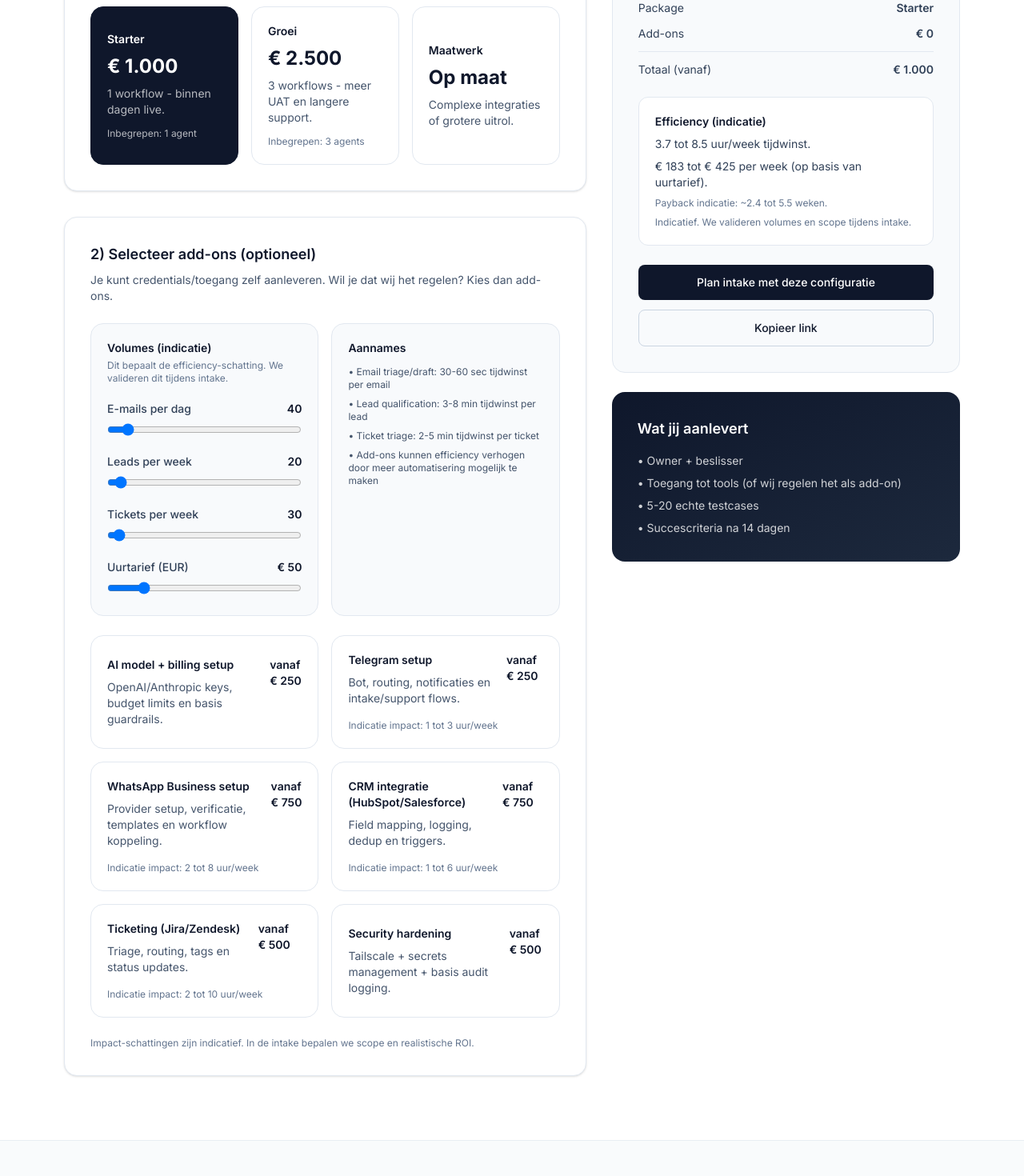
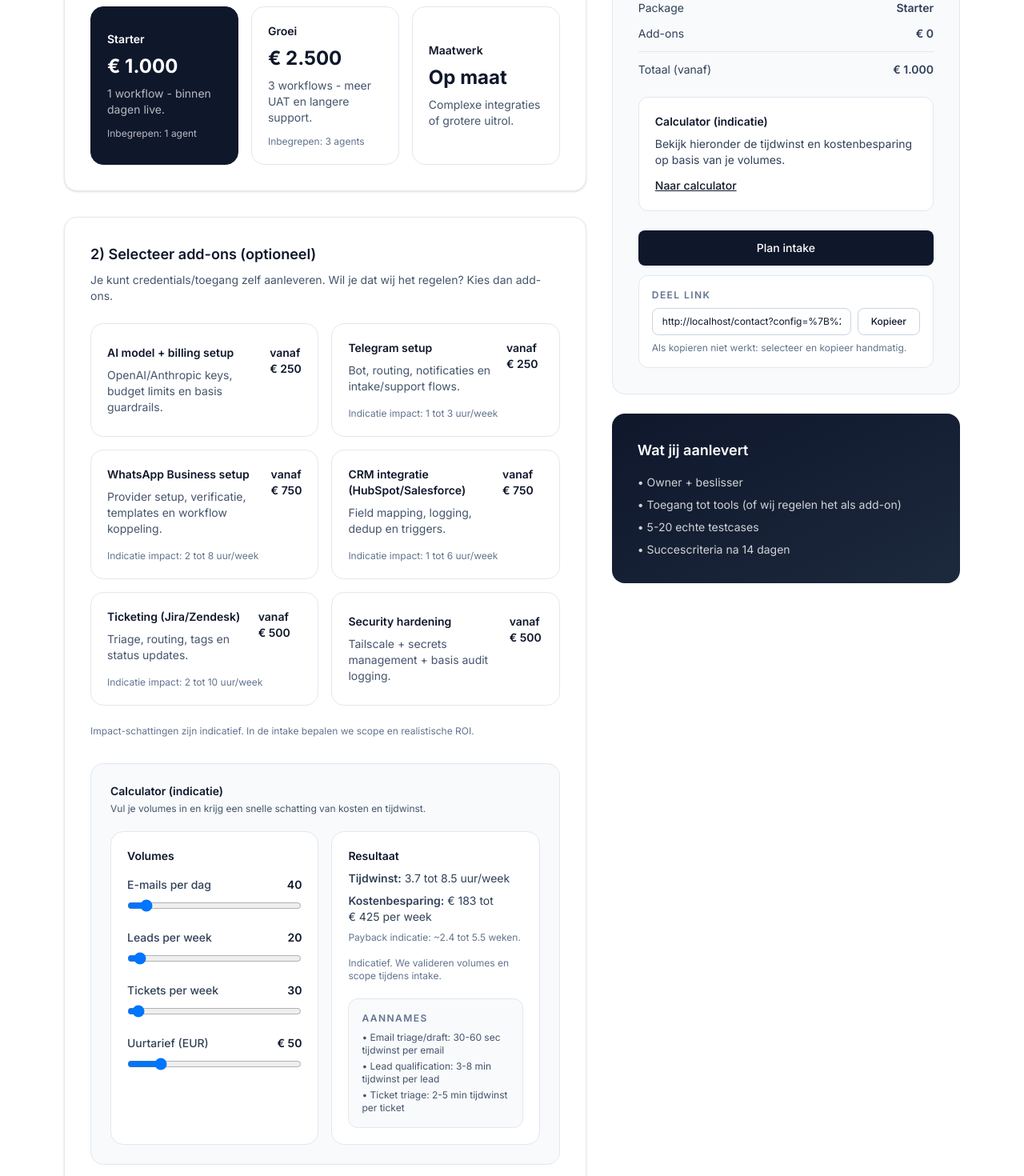
Before and after one commit to openclawbot69420-ux/youraiworker-site, a Next.js app: page /configure in a window 1280 px wide. Shown: the part 480-1950 px from the top of the page at 80% size. Built offline with nearby package versions, Linux system fonts and the light colour scheme.

Commit message:
fix: configure copy link fallback + move calculator below add-ons + improve contrast

```diff
--- a/src/app/configure/ui.tsx
+++ b/src/app/configure/ui.tsx
@@ -1,6 +1,6 @@
 "use client"
 
-import { useMemo, useState } from "react"
+import { useMemo, useRef, useState } from "react"
 
 type PackageKey = "starter" | "groei" | "maatwerk"
 
@@ -131,6 +131,8 @@ const clamp = (value: number, min: number, max: number) => {
 }
 
 export const ConfigureUI: React.FC = () => {
+  const shareLinkInputRef = useRef<HTMLInputElement | null>(null)
+
   const [selectedPackage, setSelectedPackage] = useState<PackageKey>("starter")
   const [selectedAddOns, setSelectedAddOns] = useState<AddOnKey[]>([])
   const [emailsPerDay, setEmailsPerDay] = useState<number>(40)
@@ -282,92 +284,6 @@ export const ConfigureUI: React.FC = () => {
           </p>
 
           <div className="mt-6 grid gap-4 md:grid-cols-2">
-            <div className="rounded-2xl border border-slate-200 bg-slate-50 p-5">
-              <p className="text-sm font-semibold text-slate-900">Volumes (indicatie)</p>
-              <p className="mt-1 text-xs text-slate-500">
-                Dit bepaalt de efficiency-schatting. We valideren dit tijdens intake.
-              </p>
-
-              <div className="mt-5 space-y-4">
-                <div>
-                  <div className="flex items-center justify-between text-sm">
-                    <label htmlFor="emails" className="font-medium text-slate-700">E-mails per dag</label>
-                    <span className="font-semibold text-slate-900">{emailsPerDay}</span>
-                  </div>
-                  <input
-                    id="emails"
-                    type="range"
-                    min={0}
-                    max={500}
-                    value={emailsPerDay}
-                    onChange={(e) => setEmailsPerDay(Number(e.target.value))}
-                    className="mt-2 w-full"
-                  />
-                </div>
-
-                <div>
-                  <div className="flex items-center justify-between text-sm">
-                    <label htmlFor="leads" className="font-medium text-slate-700">Leads per week</label>
-                    <span className="font-semibold text-slate-900">{leadsPerWeek}</span>
-                  </div>
-                  <input
-                    id="leads"
-                    type="range"
-                    min={0}
-                    max={500}
-                    value={leadsPerWeek}
-                    onChange={(e) => setLeadsPerWeek(Number(e.target.value))}
-                    className="mt-2 w-full"
-                  />
-                </div>
-
-                <div>
-                  <div className="flex items-center justify-between text-sm">
-                    <label htmlFor="tickets" className="font-medium text-slate-700">Tickets per week</label>
-                    <span className="font-semibold text-slate-900">{ticketsPerWeek}</span>
-                  </div>
-                  <input
-                    id="tickets"
-                    type="range"
-                    min={0}
-                    max={1000}
-                    value={ticketsPerWeek}
-                    onChange={(e) => setTicketsPerWeek(Number(e.target.value))}
-                    className="mt-2 w-full"
-                  />
-                </div>
-
-                <div>
-                  <div className="flex items-center justify-between text-sm">
-                    <label htmlFor="rate" className="font-medium text-slate-700">Uurtarief (EUR)</label>
-                    <span className="font-semibold text-slate-900">{currency(hourlyRateEuro)}</span>
-                  </div>
-                  <input
-                    id="rate"
-                    type="range"
-                    min={20}
-                    max={200}
-                    step={5}
-                    value={hourlyRateEuro}
-                    onChange={(e) => setHourlyRateEuro(Number(e.target.value))}
-                    className="mt-2 w-full"
-                  />
-                </div>
-              </div>
-            </div>
-
-            <div className="rounded-2xl border border-slate-200 bg-slate-50 p-5">
-              <p className="text-sm font-semibold text-slate-900">Aannames</p>
-              <ul className="mt-3 space-y-2 text-xs text-slate-600">
-                <li>• Email triage/draft: 30-60 sec tijdwinst per email</li>
-                <li>• Lead qualification: 3-8 min tijdwinst per lead</li>
-                <li>• Ticket triage: 2-5 min tijdwinst per ticket</li>
-                <li>• Add-ons kunnen efficiency verhogen door meer automatisering mogelijk te maken</li>
-              </ul>
-            </div>
-          </div>
-
-          <div className="mt-6 grid gap-4 md:grid-cols-2">
             {ADDONS.map((a) => {
               const checked = selectedAddOns.includes(a.key)
               return (
@@ -401,6 +317,76 @@ export const ConfigureUI: React.FC = () => {
           <p className="mt-6 text-xs text-slate-500">
             Impact-schattingen zijn indicatief. In de intake bepalen we scope en realistische ROI.
           </p>
+
+          <div id="calculator" className="mt-8 rounded-2xl border border-slate-200 bg-slate-50 p-6">
+            <p className="text-sm font-semibold text-slate-900">Calculator (indicatie)</p>
+            <p className="mt-1 text-xs text-slate-600">
+              Vul je volumes in en krijg een snelle schatting van kosten en tijdwinst.
+            </p>
+
+            <div className="mt-5 grid gap-4 md:grid-cols-2">
+              <div className="rounded-2xl border border-slate-200 bg-white p-5">
+                <p className="text-sm font-semibold text-slate-900">Volumes</p>
+                <div className="mt-4 space-y-4">
+                  <div>
+                    <div className="flex items-center justify-between text-sm">
+                      <label htmlFor="emails" className="font-medium text-slate-700">E-mails per dag</label>
+                      <span className="font-semibold text-slate-900">{emailsPerDay}</span>
+                    </div>
+                    <input id="emails" type="range" min={0} max={500} value={emailsPerDay} onChange={(e) => setEmailsPerDay(Number(e.target.value))} className="mt-2 w-full" />
+                  </div>
+                  <div>
+                    <div className="flex items-center justify-between text-sm">
+                      <label htmlFor="leads" className="font-medium text-slate-700">Leads per week</label>
+                      <span className="font-semibold text-slate-900">{leadsPerWeek}</span>
+                    </div>
+                    <input id="leads" type="range" min={0} max={500} value={leadsPerWeek} onChange={(e) => setLeadsPerWeek(Number(e.target.value))} className="mt-2 w-full" />
+                  </div>
+                  <div>
+                    <div className="flex items-center justify-between text-sm">
+                      <label htmlFor="tickets" className="font-medium text-slate-700">Tickets per week</label>
+                      <span className="font-semibold text-slate-900">{ticketsPerWeek}</span>
+                    </div>
+                    <input id="tickets" type="range" min={0} max={1000} value={ticketsPerWeek} onChange={(e) => setTicketsPerWeek(Number(e.target.value))} className="mt-2 w-full" />
+                  </div>
+                  <div>
+                    <div className="flex items-center justify-between text-sm">
+                      <label htmlFor="rate" className="font-medium text-slate-700">Uurtarief (EUR)</label>
+                      <span className="font-semibold text-slate-900">{currency(hourlyRateEuro)}</span>
+                    </div>
+                    <input id="rate" type="range" min={20} max={200} step={5} value={hourlyRateEuro} onChange={(e) => setHourlyRateEuro(Number(e.target.value))} className="mt-2 w-full" />
+                  </div>
+                </div>
+              </div>
+
+              <div className="rounded-2xl border border-slate-200 bg-white p-5">
+                <p className="text-sm font-semibold text-slate-900">Resultaat</p>
+                <p className="mt-2 text-sm text-slate-700">
+                  <span className="font-semibold">Tijdwinst:</span> {estimate.efficiencyMin.toFixed(1)} tot {estimate.efficiencyMax.toFixed(1)} uur/week
+                </p>
+                <p className="mt-2 text-sm text-slate-700">
+                  <span className="font-semibold">Kostenbesparing:</span> {currency(estimate.savingsEuroMinPerWeek)} tot {currency(estimate.savingsEuroMaxPerWeek)} per week
+                </p>
+                {estimate.paybackWeeksMin && estimate.paybackWeeksMax && (
+                  <p className="mt-2 text-xs text-slate-500">
+                    Payback indicatie: ~{estimate.paybackWeeksMin.toFixed(1)} tot {estimate.paybackWeeksMax.toFixed(1)} weken.
+                  </p>
+                )}
+                <p className="mt-4 text-xs text-slate-500">
+                  Indicatief. We valideren volumes en scope tijdens intake.
+                </p>
+
+                <div className="mt-5 rounded-xl border border-slate-200 bg-slate-50 p-4">
+                  <p className="text-xs font-semibold uppercase tracking-[0.12em] text-slate-500">Aannames</p>
+                  <ul className="mt-2 space-y-1 text-xs text-slate-600">
+                    <li>• Email triage/draft: 30-60 sec tijdwinst per email</li>
+                    <li>• Lead qualification: 3-8 min tijdwinst per lead</li>
+                    <li>• Ticket triage: 2-5 min tijdwinst per ticket</li>
+                  </ul>
+                </div>
+              </div>
+            </div>
+          </div>
         </div>
       </div>
 
@@ -428,21 +414,13 @@ export const ConfigureUI: React.FC = () => {
           </div>
 
           <div className="mt-6 rounded-xl border border-slate-200 bg-white p-5">
-            <p className="text-sm font-semibold text-slate-900">Efficiency (indicatie)</p>
+            <p className="text-sm font-semibold text-slate-900">Calculator (indicatie)</p>
             <p className="mt-2 text-sm text-slate-700">
-              {`${estimate.efficiencyMin.toFixed(1)} tot ${estimate.efficiencyMax.toFixed(1)} uur/week tijdwinst.`}
+              Bekijk hieronder de tijdwinst en kostenbesparing op basis van je volumes.
             </p>
-            <p className="mt-2 text-sm text-slate-700">
-              {`${currency(estimate.savingsEuroMinPerWeek)} tot ${currency(estimate.savingsEuroMaxPerWeek)} per week (op basis van uurtarief).`}
-            </p>
-            {estimate.paybackWeeksMin && estimate.paybackWeeksMax && (
-              <p className="mt-2 text-xs text-slate-500">
-                Payback indicatie: ~{estimate.paybackWeeksMin.toFixed(1)} tot {estimate.paybackWeeksMax.toFixed(1)} weken.
-              </p>
-            )}
-            <p className="mt-2 text-xs text-slate-500">
-              Indicatief. We valideren volumes en scope tijdens intake.
-            </p>
+            <a href="#calculator" className="mt-3 inline-block text-sm font-medium text-slate-900 underline">
+              Naar calculator
+            </a>
           </div>
 
           <div className="mt-6 grid gap-3">
@@ -451,22 +429,45 @@ export const ConfigureUI: React.FC = () => {
               onClick={persistConfig}
               className="block rounded-lg bg-slate-900 px-6 py-3 text-center text-sm font-medium text-white hover:bg-slate-800 transition-colors"
             >
-              Plan intake met deze configuratie
+              Plan intake
             </a>
+
+            <div className="rounded-xl border border-slate-200 bg-white p-4">
+              <p className="text-xs font-semibold uppercase tracking-[0.12em] text-slate-500">Deel link</p>
+              <div className="mt-2 flex gap-2">
+                <input
+                  ref={shareLinkInputRef}
+                  readOnly
+                  value={`${typeof window !== "undefined" ? window.location.origin : ""}${shareLink}`}
+                  className="w-full rounded-lg border border-slate-300 px-3 py-2 text-xs text-slate-900"
+                />
                 <button
                   type="button"
                   onClick={async () => {
                     persistConfig()
+                    const value = shareLinkInputRef.current?.value ?? ""
+                    if (value) {
+                      shareLinkInputRef.current?.select()
+                    }
                     try {
-                  await navigator.clipboard.writeText(`${window.location.origin}${shareLink}`)
+                      await navigator.clipboard.writeText(value)
+                      return
+                    } catch {
+                      // fallback
+                    }
+                    try {
+                      document.execCommand("copy")
                     } catch {
                       // ignore
                     }
                   }}
-              className="rounded-lg border border-slate-300 px-6 py-3 text-center text-sm font-medium text-slate-900 hover:bg-slate-50 transition-colors"
+                  className="shrink-0 rounded-lg border border-slate-300 px-4 py-2 text-xs font-medium text-slate-900 hover:bg-slate-50 transition-colors"
                 >
-              Kopieer link
+                  Kopieer
                 </button>
+              </div>
+              <p className="mt-2 text-xs text-slate-500">Als kopieren niet werkt: selecteer en kopieer handmatig.</p>
+            </div>
           </div>
         </div>
 
--- a/src/app/contact/page.tsx
+++ b/src/app/contact/page.tsx
@@ -27,9 +27,9 @@ const ContactPage: React.FC = () => {
           <div className="rounded-2xl border border-slate-200 bg-slate-50 p-8">
             <h2 className="text-lg font-semibold">Wat gebeurt er daarna?</h2>
             <ol className="mt-4 space-y-3 text-sm text-slate-700">
-              <li className="flex gap-3"><span className="mt-0.5 inline-flex h-6 w-6 items-center justify-center rounded-full bg-slate-900 text-xs font-semibold text-white">1</span><span>We nemen je aanvraag door en stellen 2 tot 5 verduidelijkende vragen.</span></li>
-              <li className="flex gap-3"><span className="mt-0.5 inline-flex h-6 w-6 items-center justify-center rounded-full bg-slate-900 text-xs font-semibold text-white">2</span><span>Je krijgt een voorstel met scope, planning, integraties en vaste uitgangspunten.</span></li>
-              <li className="flex gap-3"><span className="mt-0.5 inline-flex h-6 w-6 items-center justify-center rounded-full bg-slate-900 text-xs font-semibold text-white">3</span><span>Na akkoord bouwen we de agent, testen met echte cases en doen we een korte handover.</span></li>
+              <li className="flex gap-3"><span className="mt-0.5 inline-flex h-6 w-6 items-center justify-center rounded-full border border-slate-300 bg-white text-xs font-semibold text-slate-900">1</span><span>We nemen je aanvraag door en stellen 2 tot 5 verduidelijkende vragen.</span></li>
+              <li className="flex gap-3"><span className="mt-0.5 inline-flex h-6 w-6 items-center justify-center rounded-full border border-slate-300 bg-white text-xs font-semibold text-slate-900">2</span><span>Je krijgt een voorstel met scope, planning, integraties en vaste uitgangspunten.</span></li>
+              <li className="flex gap-3"><span className="mt-0.5 inline-flex h-6 w-6 items-center justify-center rounded-full border border-slate-300 bg-white text-xs font-semibold text-slate-900">3</span><span>Na akkoord bouwen we de agent, testen met echte cases en doen we een korte handover.</span></li>
             </ol>
           </div>
 
--- a/src/app/pricing/page.tsx
+++ b/src/app/pricing/page.tsx
@@ -16,7 +16,7 @@ const PricingPage: React.FC = () => {
 
       <div className="mt-10 flex flex-col gap-3 sm:flex-row">
         <a
-          href="/configure"
+          href="/package/configure"
           className="rounded-lg bg-slate-900 px-6 py-3 text-center text-sm font-medium text-white hover:bg-slate-800 transition-colors"
         >
           Configureer package + add-ons
```
Also changed, not shown: next.config.ts (+9 -0 lines), src/app/package/configure/page.tsx (added, +10 -0 lines), src/app/page.tsx (+14 -6 lines). Lines whose indentation alone changed are shown as unchanged.
